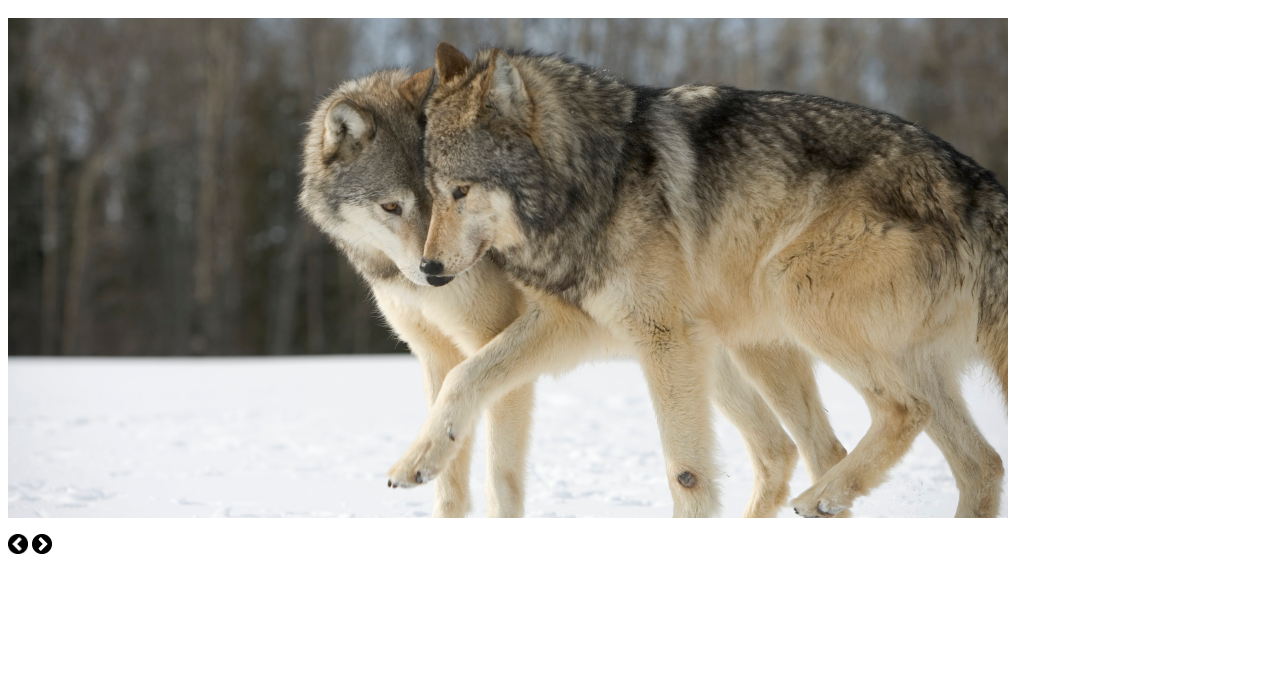
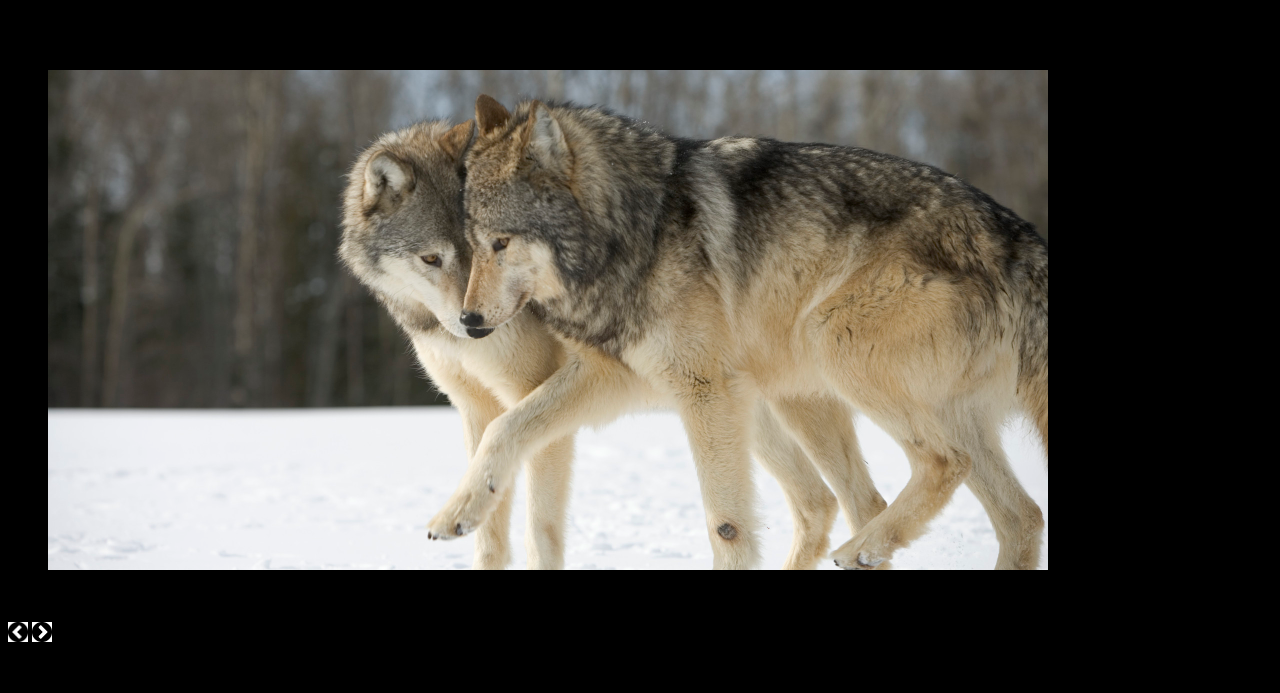
Before and after one commit to WolfyL/Slider, a plain HTML site: page index.html in a window 1280 px wide. Shown: the part 107-800 px from the top of the page. Drawn offline with nearby package versions, Linux system fonts and the light colour scheme.

Commit message:
Add background

```diff
--- a/style.css
+++ b/style.css
@@ -1,4 +1,8 @@
-#carrousel ul {
+body{
+  background-color: black;
+}
+
+carrousel ul {
     list-style: none;
     margin-left: 0;
     padding-left: 0;
```
